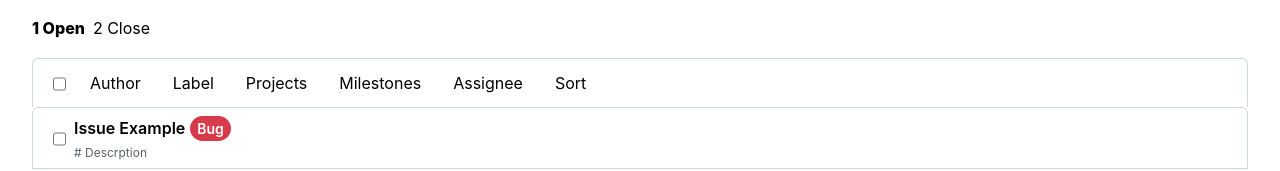
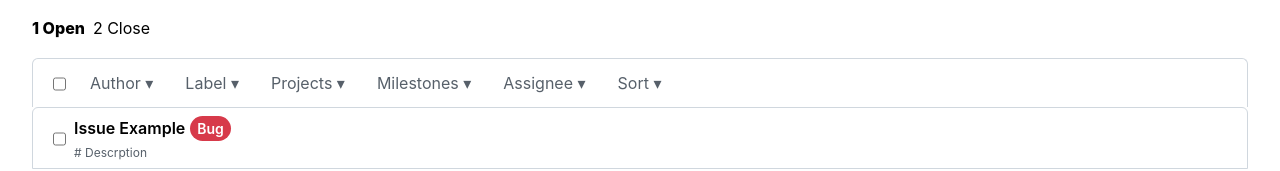
Before and after one commit to Doongiho/-GitHubIssues, a React (Create React App) app: page / in a window 1280 px wide. Shown: the part 208-379 px from the top of the page. Built offline with nearby package versions, Linux system fonts and the light colour scheme.

Commit message:
component: 필터 레이블 컴포너트 생성

```diff
--- a/src/ListContainer.js
+++ b/src/ListContainer.js
@@ -32,14 +32,7 @@
       </div>
       <OpenClosedFilters />
       <ListItemLayout className={styles.listFilter}>
-        <div className={styles.filterLists}>
-          <span>Author</span>
-          <span>Label</span>
-          <span>Projects</span>
-          <span>Milestones</span>
-          <span>Assignee</span>
-          <span>Sort</span>
-        </div>
+        <ListFilter />
       </ListItemLayout>
       <div className={styles.container}>
         <ListItem
@@ -52,6 +45,26 @@
         />
       </div>
     </div>
+  )
+}
+
+function ListFilter() {
+  return (
+    <div className={styles.filterLists}>
+      <ListFilterItem>Author</ListFilterItem>
+      <ListFilterItem>Label</ListFilterItem>
+      <ListFilterItem>Projects</ListFilterItem>
+      <ListFilterItem>Milestones</ListFilterItem>
+      <ListFilterItem>Assignee</ListFilterItem>
+      <ListFilterItem>Sort</ListFilterItem>
+    </div>
+  )
+}
+function ListFilterItem({ onClick, children }) {
+  return (
+    <span role="button" onClick={onClick}>
+      {children} ▾
+    </span>
   )
 }
 
--- a/src/ListContainer.module.css
+++ b/src/ListContainer.module.css
@@ -37,6 +37,12 @@
 .filterLists > span {
     padding:  0 16px;
     line-height: 2;
+    cursor: pointer;
+    color: #57606a;
+}
+
+.filterLists > span:hover {
+    color: #000000;
 }
 
 .selected{
```
